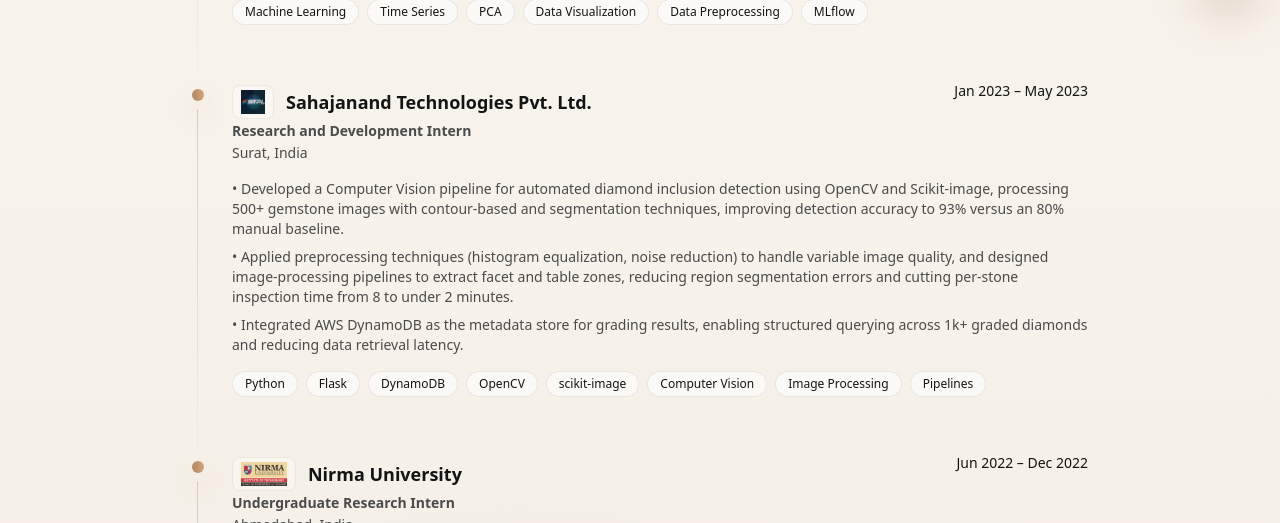
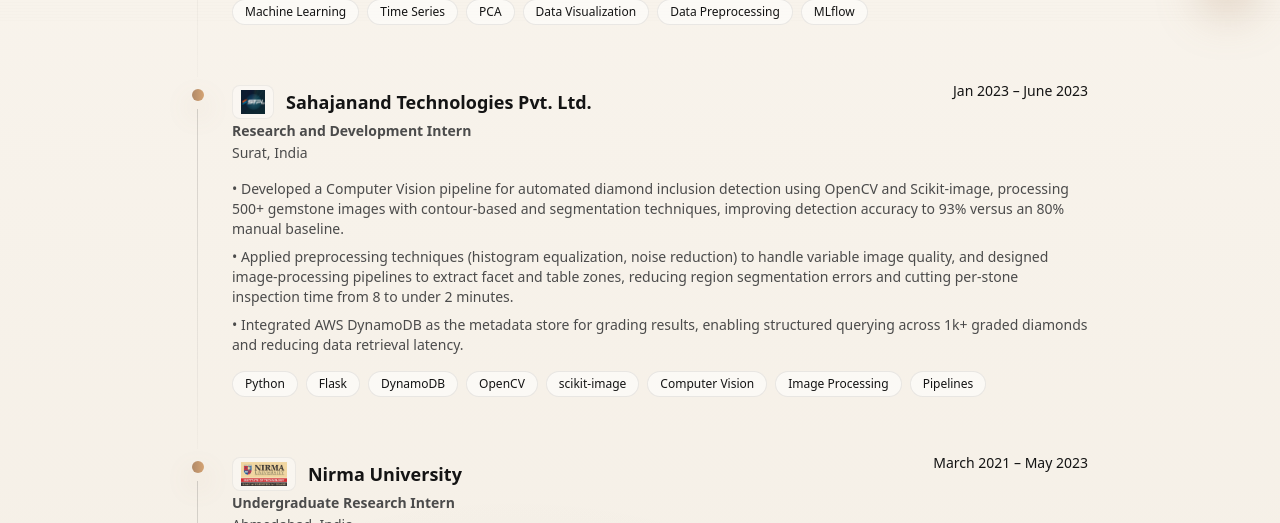
Before and after one commit to Tulsi2091/Tulsi_portfolio, a React (Vite) app: page /experience in a window 1280 px wide. Shown: the part 779-1302 px from the top of the page. Built offline with nearby package versions, Linux system fonts and the light colour scheme.

Commit message:
Update ExperiencePage.tsx

```diff
--- a/src/pages/ExperiencePage.tsx
+++ b/src/pages/ExperiencePage.tsx
@@ -51,7 +51,7 @@ const experience: Exp[] = [
     role: "Research and Development Intern",
     company: "Sahajanand Technologies Pvt. Ltd.",
     location: "Surat, India",
-    dates: "Jan 2023 – May 2023",
+    dates: "Jan 2023 – June 2023",
     logoSrc: "/experience/STPL.jpeg",
     logoAlt: "Sahajanand Technologies",
     bullets: [
@@ -65,7 +65,7 @@ const experience: Exp[] = [
     role: "Undergraduate Research Intern",
     company: "Nirma University",
     location: "Ahmedabad, India",
-    dates: "Jun 2022 – Dec 2022",
+    dates: "March 2021 – May 2023",
     logoSrc: "/experience/Nirma.jpg",
     logoAlt: "Nirma University",
     bullets: [
```
